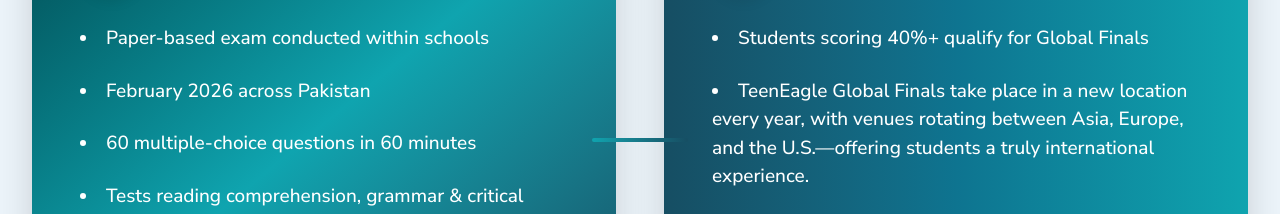
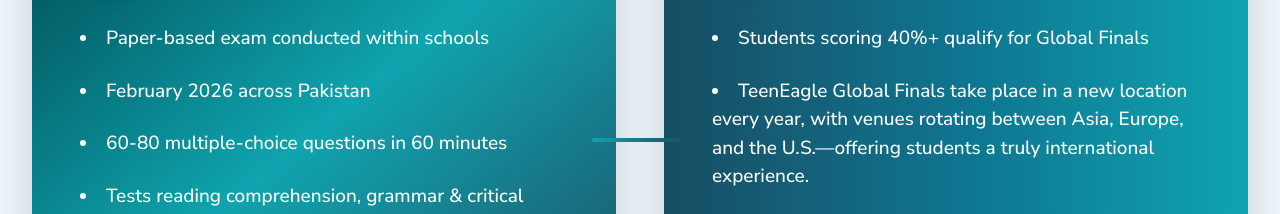
Before and after one commit to kainatkiranrashid2/inventivelearningwebsite, a Next.js app: page /teeneagle in a window 1280 px wide. Shown: the part 4380-4594 px from the top of the page. Built offline with nearby package versions, Linux system fonts and the light colour scheme.

Commit message:
Update AboutUs component: adjust exam question range in description

```diff
--- a/app/teeneagle/components/AboutUs.tsx
+++ b/app/teeneagle/components/AboutUs.tsx
@@ -315,7 +315,7 @@
                     {[
                       "Paper-based exam conducted within schools",
                       "February 2026 across Pakistan",
-                      "60 multiple-choice questions in 60 minutes",
+                      "60-80 multiple-choice questions in 60 minutes",
                       "Tests reading comprehension, grammar & critical thinking",
                       "Based on designated books and films for each age group",
                     ].map((item, index) => (
```
